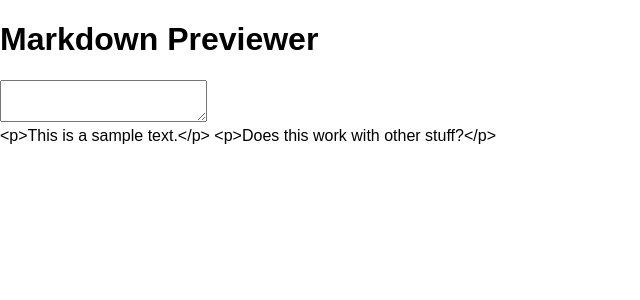
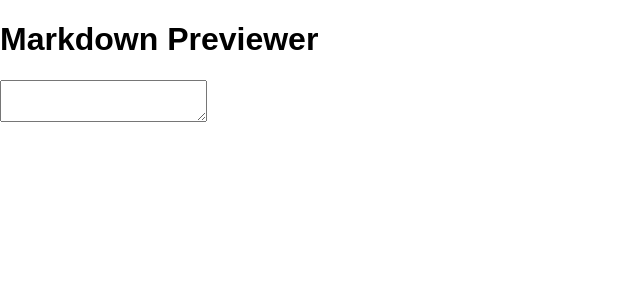
Before and after one commit to Auralcat/freecodecamp-projects, a React (Create React App) app in the folder markdown-previewer/: page / in a window 1280 px wide. Shown: the top 300 px of the page, without its empty margins (0-640 px from the left). Built offline with nearby package versions, Linux system fonts and the light colour scheme.

Commit message:
Render Markdown correctly in the page

```diff
--- a/markdown-previewer/src/App.js
+++ b/markdown-previewer/src/App.js
@@ -8,7 +8,7 @@ class App extends Component {
   constructor(props) {
     super(props)
     this.state = {
-      text: 'This is a sample text.\n\nDoes this work with other stuff?'
+      text: ''
     }
     this.getCurrentText = this.getCurrentText.bind(this)
   }
--- a/markdown-previewer/src/components/Preview.jsx
+++ b/markdown-previewer/src/components/Preview.jsx
@@ -1,14 +1,21 @@
 import React, { Component } from 'react';
+
 
 export default class Preview extends Component {
     constructor(props) {
         super(props)
 
+        this.createMarkup = this.createMarkup.bind(this)
+    }
+
+    createMarkup() {
+        return {__html: this.props.callback(this.props.value, {sanitize: true})}
     }
 
     render() {
+
         return (
-            <div id="preview"> { this.props.callback(this.props.value) } </div>
+            <div id="preview" dangerouslySetInnerHTML={this.createMarkup()}/>
         )
     }
 }
```
